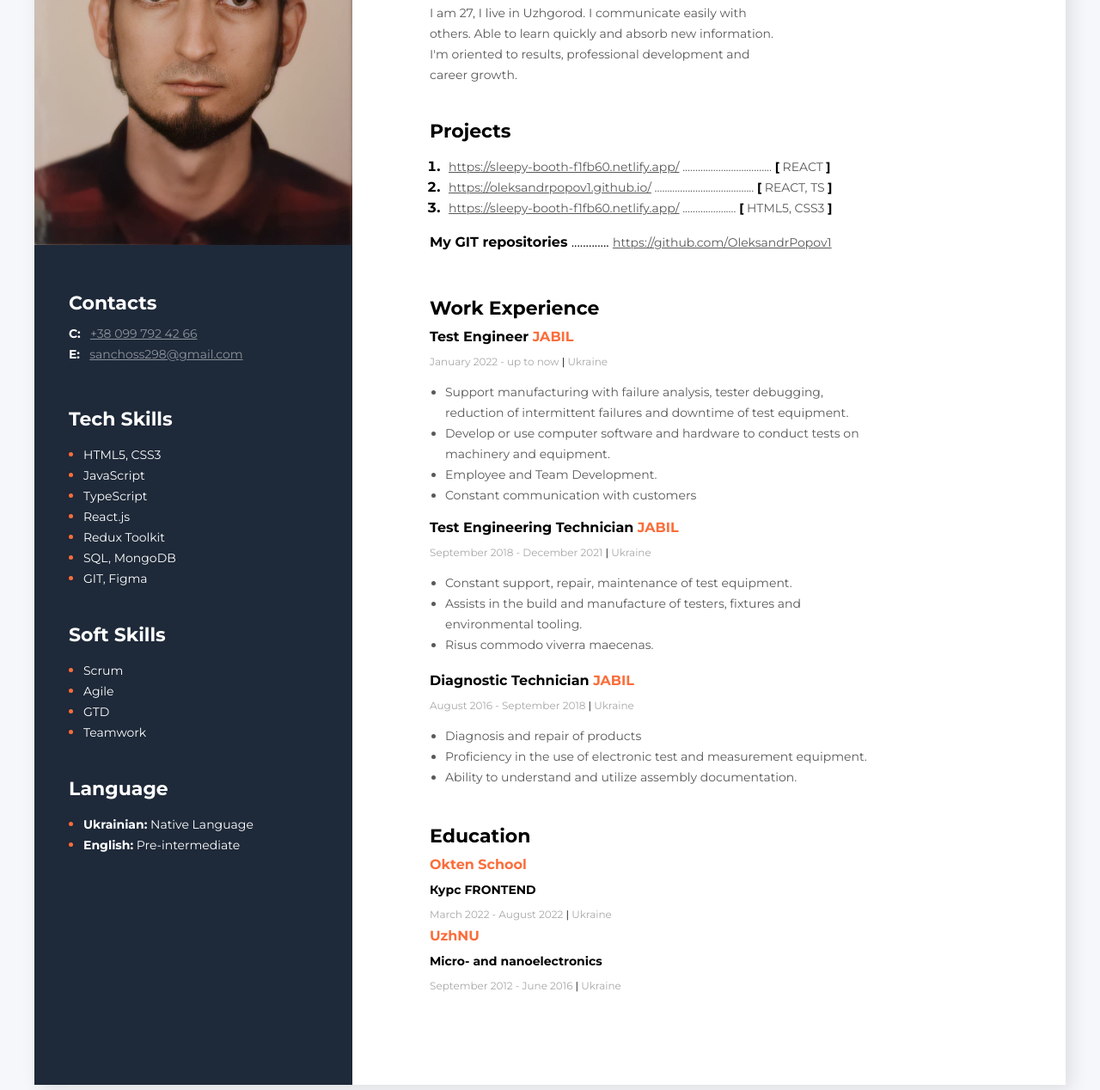
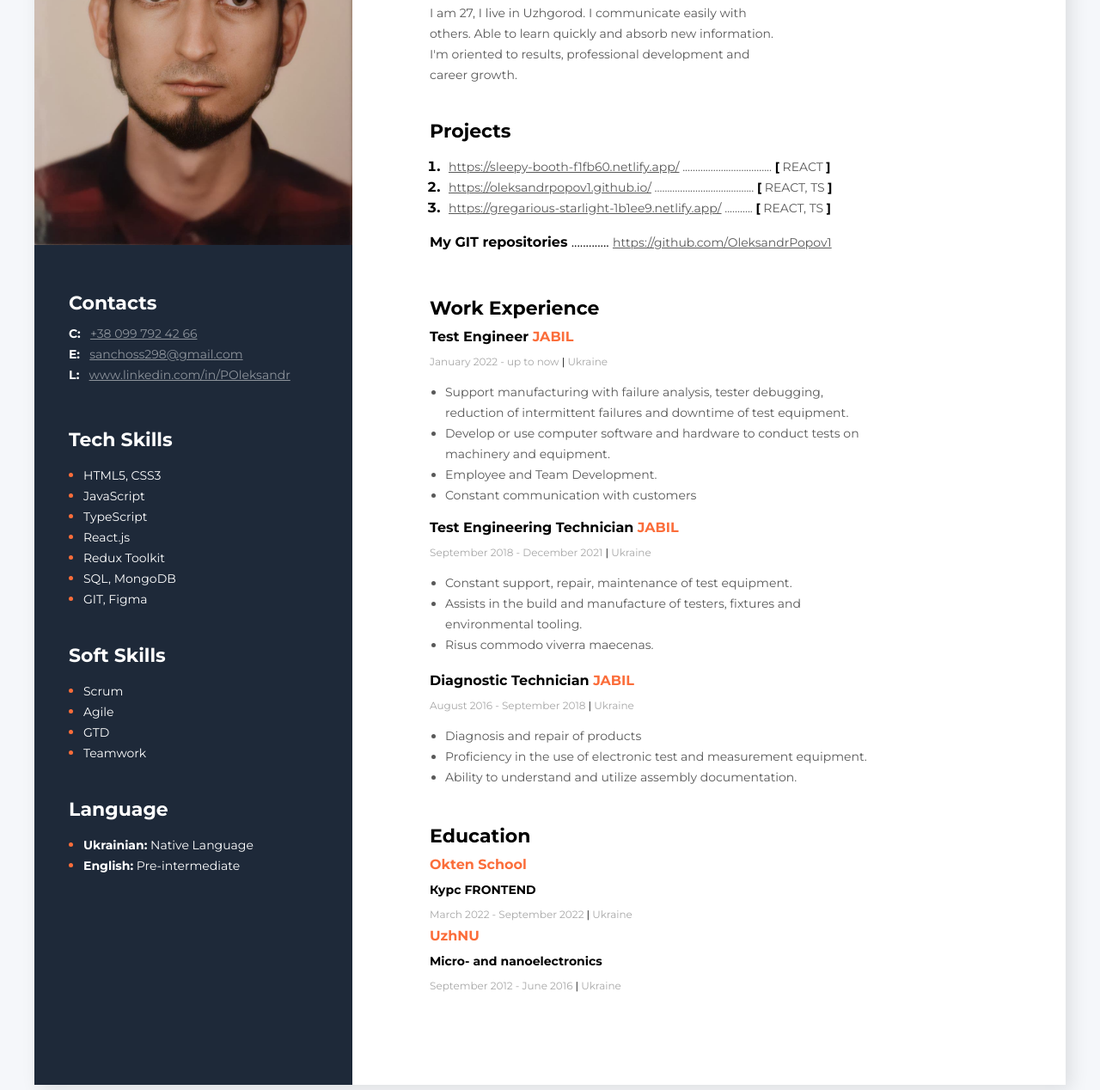
Before and after one commit to OleksandrPopov1/My_Resume, a plain HTML site: page index.html in a window 1280 px wide. Shown: the part 278-1546 px from the top of the page at 86% size. Drawn offline with Linux system fonts and the light colour scheme.

Commit message:
add linkedin, change Projects

```diff
--- a/index.html
+++ b/index.html
@@ -49,9 +49,9 @@
                 </li>
                 <li class="my_project_items">
               <span class="my_project_text">
-                <a href="https://sleepy-booth-f1fb60.netlify.app/" class="my_project_links" target="_blank">https://sleepy-booth-f1fb60.netlify.app/</a>
-                .....................
-                <span class="my_project_brackets">[</span> HTML5, CSS3 <span class="my_project_brackets">]</span>
+                <a href="https://gregarious-starlight-1b1ee9.netlify.app/" class="my_project_links" target="_blank">https://gregarious-starlight-1b1ee9.netlify.app/</a>
+                ...........
+                <span class="my_project_brackets">[</span> REACT, TS <span class="my_project_brackets">]</span>
               </span>
                 </li>
             </ol>
@@ -118,7 +118,7 @@
             <div>
                 <h4 class="name_university"><a href="https://owu.com.ua/" target="_blank">Okten School</a></h4>
                 <p class="name_specialty">Курс FRONTEND</p>
-                <p class="my_work_period">March 2022 - August 2022 <span class="my_work_devider">|</span> Ukraine</p>
+                <p class="my_work_period">March 2022 - September 2022 <span class="my_work_devider">|</span> Ukraine</p>
             </div>
             <div>
                 <h4 class="name_university"><a href="https://www.uzhnu.edu.ua/" target="_blank">UzhNU</a></h4>
@@ -143,6 +143,10 @@
             <div>
                 <span class="contact_section_type">E:</span>
                 <a class="contact_section_link" href="mailto:sanchoss298@gmail.com">sanchoss298@gmail.com</a>
+            </div>
+            <div>
+                <span class="contact_section_type">L:</span>
+                <a class="contact_section_link" href="https://www.linkedin.com/in/POleksandr" target="_blank">www.linkedin.com/in/POleksandr</a>
             </div>
         </div>
 
```
